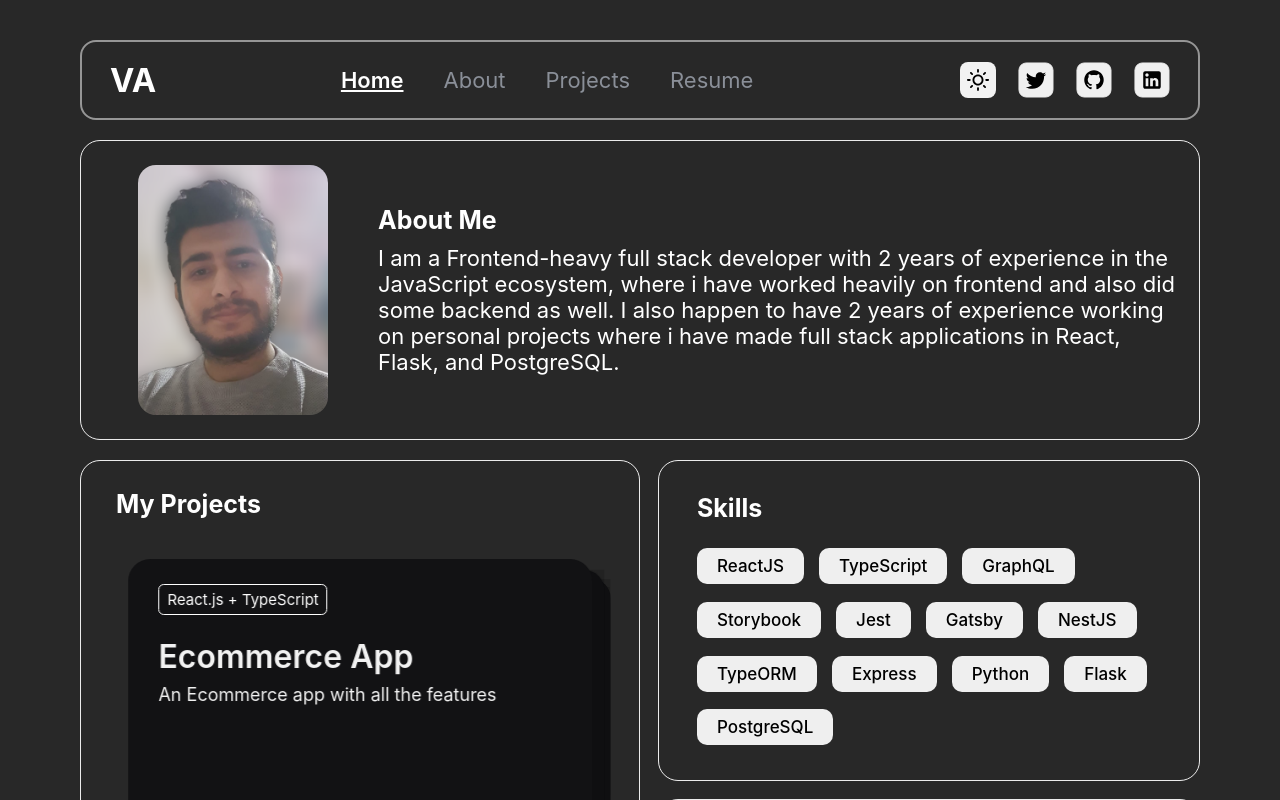
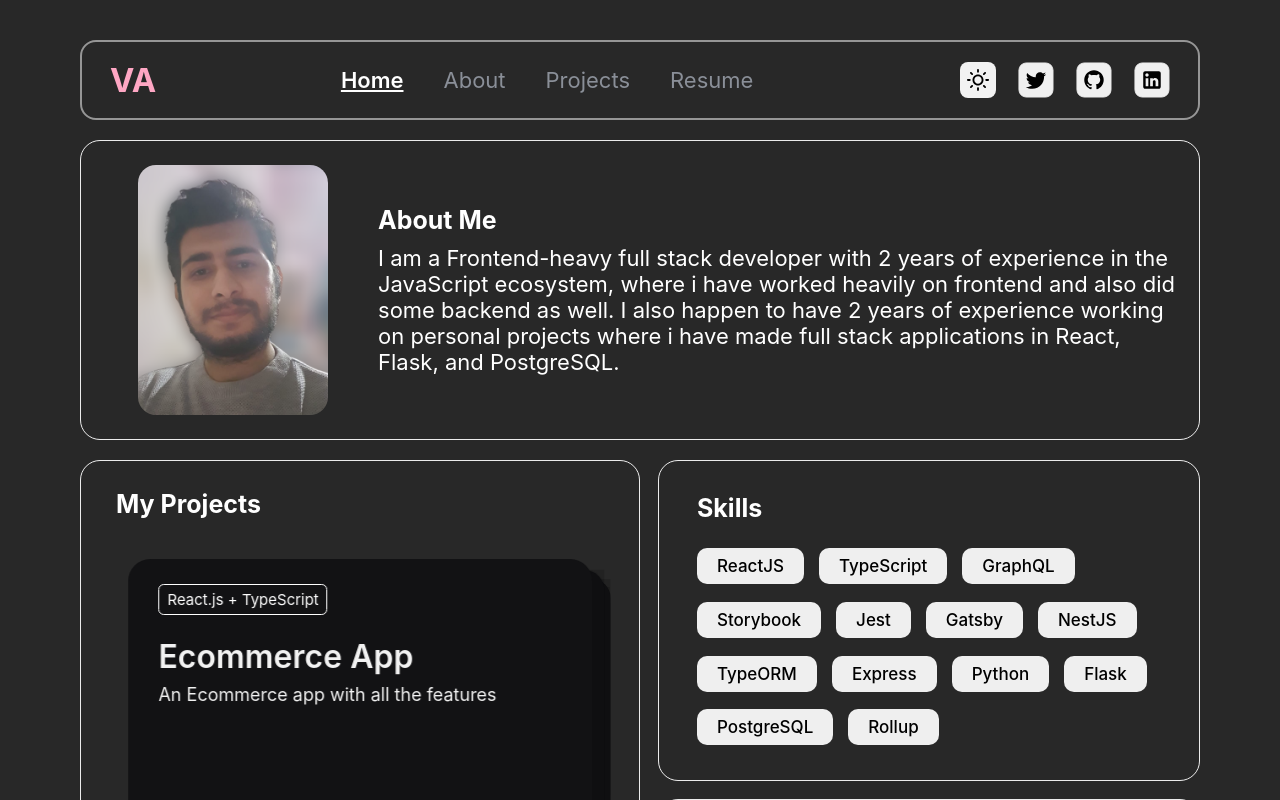
Before and after one commit to vikrantaroraa/vikrant-arora-portfolio, a React (Create React App) app: page / in a window 1280 px wide. Shown: the top 800 px of the page. Built offline with nearby package versions, Linux system fonts and the light colour scheme.

Commit message:
feat: improved ui design and cleaned code

```diff
--- a/src/components/About/index.module.css
+++ b/src/components/About/index.module.css
@@ -2,7 +2,6 @@
   height: 300px;
   width: 100%;
   display: flex;
-  background: #ffffff;
   border: 1px solid #ececec;
   border-radius: 20px;
   padding: 24px;
@@ -44,7 +43,6 @@
 .dark {
   color: #fff;
   /* background-color: #525252; */
-  background-color: transparent;
 }
 
 .heading {
--- a/src/components/About/index.tsx
+++ b/src/components/About/index.tsx
@@ -1,6 +1,5 @@
 import styles from "src/components/About/index.module.css";
-import hero from "src/assets/avatar.png";
-import hero2 from "src/assets/vikrant-profile-image-2.png";
+import hero from "src/assets/vikrant-profile-image-2.png";
 import { useDarkTheme } from "src/context/theme-context";
 
 function About() {
@@ -9,7 +8,7 @@ function About() {
     <div className={`${styles["about"]} ${darkMode ? styles["dark"] : ""}`}>
       <div className={styles["avatar-container"]}>
         <div className={styles["avatar"]}>
-          <img src={hero2} alt="avatar" />
+          <img src={hero} alt="avatar" />
         </div>
       </div>
       <div className={styles["info-container"]}>
--- a/src/components/Header/index.module.css
+++ b/src/components/Header/index.module.css
@@ -90,7 +90,6 @@
 }
 
 .dark {
-  color: #fff;
   /* background-color: #525252; */
   background-color: transparent;
 }
--- a/src/components/Header/index.tsx
+++ b/src/components/Header/index.tsx
@@ -23,11 +23,7 @@ function Header() {
   return (
     <div className={`${styles["header"]} ${darkMode ? styles["dark"] : ""}`}>
       <div className={styles["name"]}>
-        <h3
-        // style={{ color: "#ffa7c4" }}
-        >
-          VA
-        </h3>
+        <h3 style={{ color: "#ffa7c4" }}>VA</h3>
       </div>
       <div className={styles["nav-menu"]}>
         <Link
--- a/src/components/ProjectsOverview/index.module.css
+++ b/src/components/ProjectsOverview/index.module.css
@@ -3,8 +3,6 @@
   width: 100%;
   display: flex;
   flex-direction: column;
-  background-color: #ffffff;
-  /* background-color: lightcoral; */
   border: 1px solid #ececec;
   border-radius: 20px;
   padding: 28px 35px;
@@ -30,30 +28,25 @@
 .project-cards {
   height: 100%;
   width: 100%;
-  /* background-color: red; */
 }
 
 .swiper-container {
   width: 95%;
-  /* background-color: magenta; */
 }
 
 .swiper-slide {
   width: 100%;
-  /* background-color: mediumseagreen; */
 }
 
 .heading {
   font-size: 25px;
   font-weight: 700;
-  /* background-color: red; */
   width: fit-content;
 }
 
 .dark {
   color: #fff;
   /* background-color: #525252; */
-  background-color: transparent;
 }
 
 @media only screen and (max-width: 850px) {
--- a/src/components/Resume/index.module.css
+++ b/src/components/Resume/index.module.css
@@ -4,8 +4,6 @@
   display: flex;
   align-items: center;
   justify-content: space-between;
-  background: #ffffff;
-  /* background-color: lightgray; */
   border: 1px solid #ececec;
   border-radius: 20px;
   padding: 22px 28px;
@@ -16,13 +14,11 @@
   font-size: 25px;
   font-weight: 700;
   width: fit-content;
-  /* background-color: red; */
   flex: 1;
 }
 
 .resume-container {
   display: flex;
-  /* background-color: lightgreen; */
   flex: 3;
   height: 100%;
   align-items: center;
@@ -56,7 +52,6 @@
 .dark {
   color: #fff;
   /* background-color: #525252; */
-  background-color: transparent;
 }
 
 @media only screen and (max-width: 600px) {
--- a/src/components/SidebarMenu/index.tsx
+++ b/src/components/SidebarMenu/index.tsx
@@ -44,7 +44,7 @@ function SidebarMenu({ showSidebar, toggleShowSidebar }: SidebarMenuProps) {
       <MobileAndTabletSidebar showSidebar={showSidebar}>
         <div className={styles["container"]}>
           <div className={styles["name-and-icon-container"]}>
-            <span className={styles["name"]}>VA</span>
+            <span className={styles["name"]}>Vikrant Arora</span>
             <span onClick={toggleShowSidebar}>X</span>
           </div>
           <div className={styles["menu-container"]} onClick={toggleShowSidebar}>
--- a/src/components/Skills/index.module.css
+++ b/src/components/Skills/index.module.css
@@ -4,7 +4,6 @@
   height: 100%;
   width: 100%;
   display: flex;
-  background: #ffffff;
   border: 1px solid #ececec;
   border-radius: 20px;
   padding: 32px 38px;
@@ -15,7 +14,6 @@
   font-size: 25px;
   font-weight: 700;
   width: fit-content;
-  /* background-color: red; */
 }
 
 .heading-dark {
@@ -28,17 +26,15 @@
 .tiles-container {
   display: flex;
   flex-wrap: wrap;
-  /* background-color: plum; */
   min-height: 200px;
   height: auto;
   width: 100%;
   gap: 15px;
 }
 
-.dark {
-  /* background-color: #525252; */
-  background-color: transparent;
-}
+/* .dark {
+  background-color: #525252;
+} */
 
 @media only screen and (max-width: 600px) {
   .skills {
--- a/src/components/Skills/index.tsx
+++ b/src/components/Skills/index.tsx
@@ -15,6 +15,8 @@ const skillsData = [
   "Python",
   "Flask",
   "PostgreSQL",
+  "Rollup",
+  // "Webpack",
 ];
 
 function Skills() {
```
